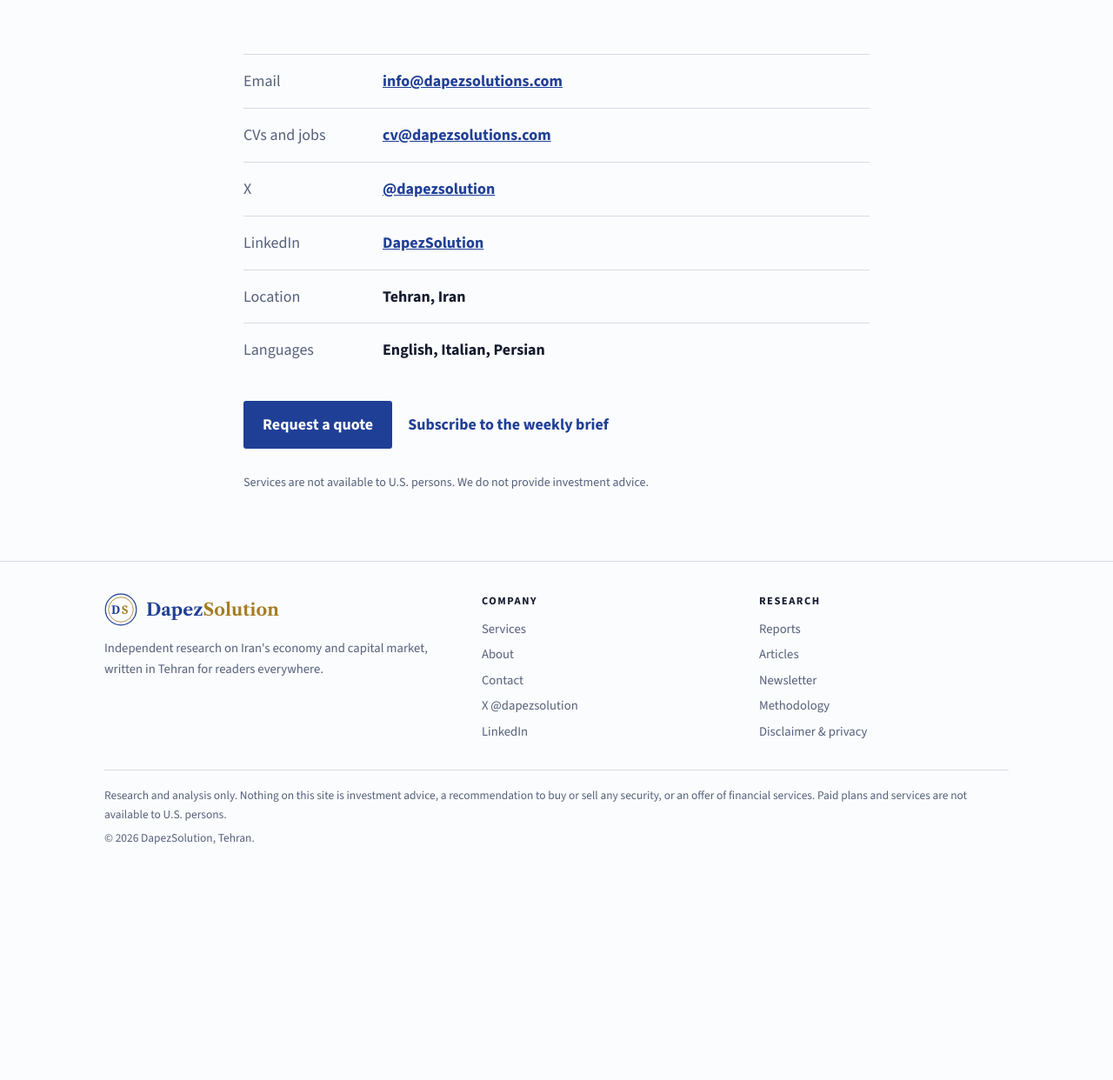
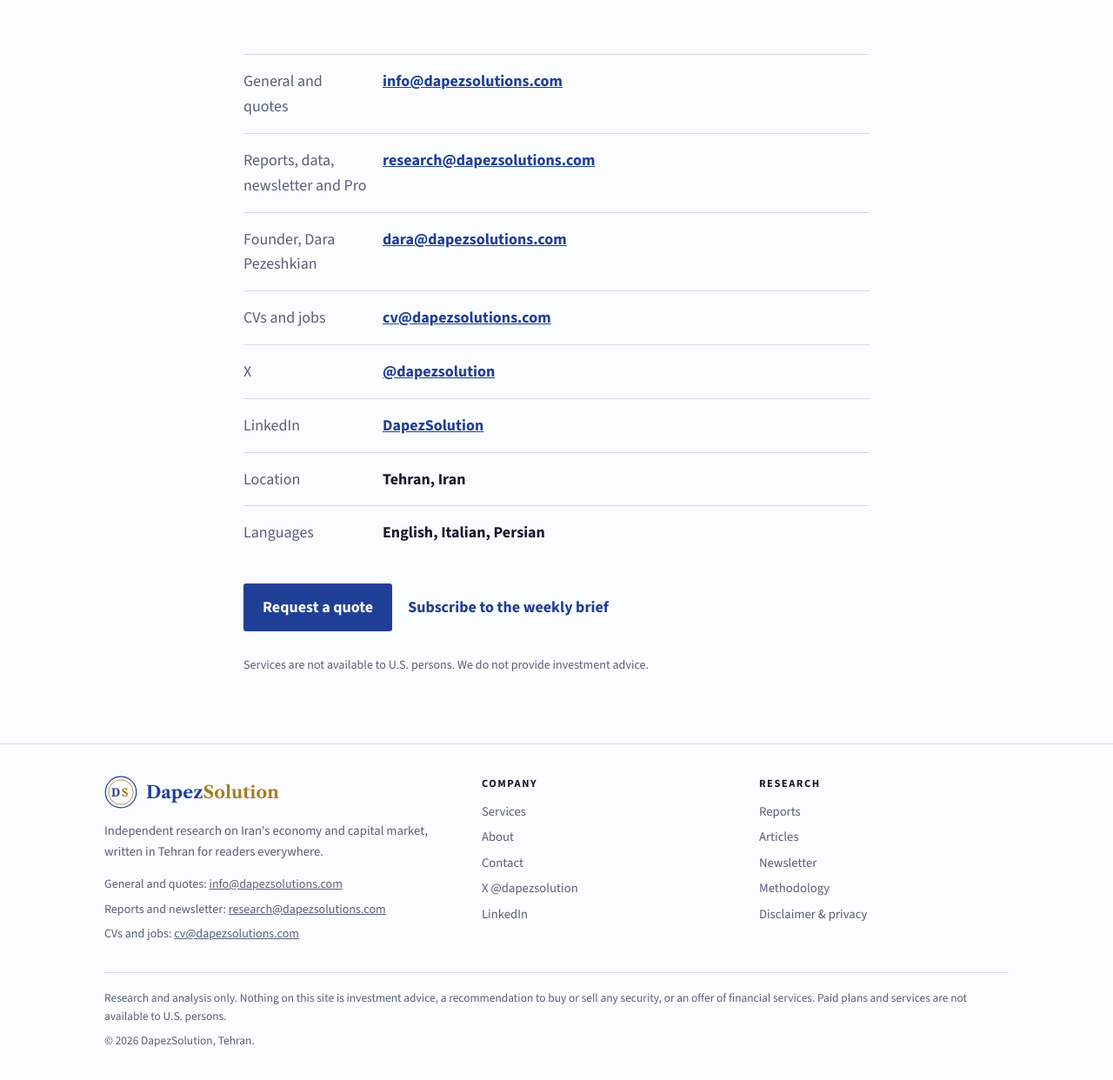
Before and after one commit to dapezsolution/dapezsolution.github.io, a plain HTML site: page contact.html in a window 1280 px wide. Shown: the part 496-1738 px from the top of the page at 87% size. Before the commit the page ends 1513 px from the top, so only its background shows below. Drawn offline with nearby package versions, Linux system fonts and the light colour scheme; a script that the page names is missing.

Commit message:
Add files via upload

```diff
--- a/contact.html
+++ b/contact.html
@@ -72,7 +72,9 @@
 </div></div>
 <section class="band"><div class="wrap narrow">
   <ul class="contact-list">
-    <li><span>Email</span><strong><a href="mailto:info@dapezsolutions.com">info@dapezsolutions.com</a></strong></li>
+    <li><span>General and quotes</span><strong><a href="mailto:info@dapezsolutions.com">info@dapezsolutions.com</a></strong></li>
+    <li><span>Reports, data, newsletter and Pro</span><strong><a href="mailto:research@dapezsolutions.com">research@dapezsolutions.com</a></strong></li>
+    <li><span>Founder, Dara Pezeshkian</span><strong><a href="mailto:dara@dapezsolutions.com">dara@dapezsolutions.com</a></strong></li>
     <li><span>CVs and jobs</span><strong><a href="mailto:cv@dapezsolutions.com">cv@dapezsolutions.com</a></strong></li>
     <li><span>X</span><strong><a href="https://x.com/dapezsolution" target="_blank" rel="noopener">@dapezsolution</a></strong></li>
     <li><span>LinkedIn</span><strong><a href="https://www.linkedin.com/company/dapezsolution/" target="_blank" rel="noopener">DapezSolution</a></strong></li>
@@ -92,6 +94,11 @@
     <div>
       <a class="brand" href="./"><svg viewBox="0 0 48 48" aria-hidden="true"><circle cx="24" cy="24" r="22.5" fill="none" stroke="var(--blue)" stroke-width="1.5"/><circle cx="24" cy="24" r="18" fill="none" stroke="var(--gold)" stroke-width="1"/><text x="16.5" y="30" font-family="Georgia, serif" font-size="17" font-weight="700" fill="var(--blue)" text-anchor="middle">D</text><text x="30" y="30" font-family="Georgia, serif" font-size="17" font-weight="700" fill="var(--gold)" text-anchor="middle">S</text></svg><span class="brand-name"><b>Dapez</b><i>Solution</i></span></a>
       <p>Independent research on Iran's economy and capital market, written in Tehran for readers everywhere.</p>
+      <ul class="foot-mail">
+        <li>General and quotes: <a href="mailto:info@dapezsolutions.com">info@dapezsolutions.com</a></li>
+        <li>Reports and newsletter: <a href="mailto:research@dapezsolutions.com">research@dapezsolutions.com</a></li>
+        <li>CVs and jobs: <a href="mailto:cv@dapezsolutions.com">cv@dapezsolutions.com</a></li>
+      </ul>
     </div>
     <div>
       <h4>Company</h4>
@@ -119,6 +126,7 @@
     </div>
   </div>
 </footer>
+<style>.foot-mail { list-style: none; padding: 0; margin: 12px 0 0; display: grid; gap: 4px; font-size: 0.88rem; } .foot-mail a { text-decoration: underline; }</style>
 <script>
 (function () {
   var b = document.querySelector('.menu-btn'), n = document.getElementById('nav');
```
Also changed, not shown: about.html (+7 -0 lines), articles.html (+6 -0 lines), daily.html (+6 -0 lines), index.html (+6 -0 lines), legal.html (+7 -1 lines), methodology.html (+6 -0 lines), newsletter.html (+7 -1 lines), research.html (+6 -0 lines), services.html (+6 -0 lines).
